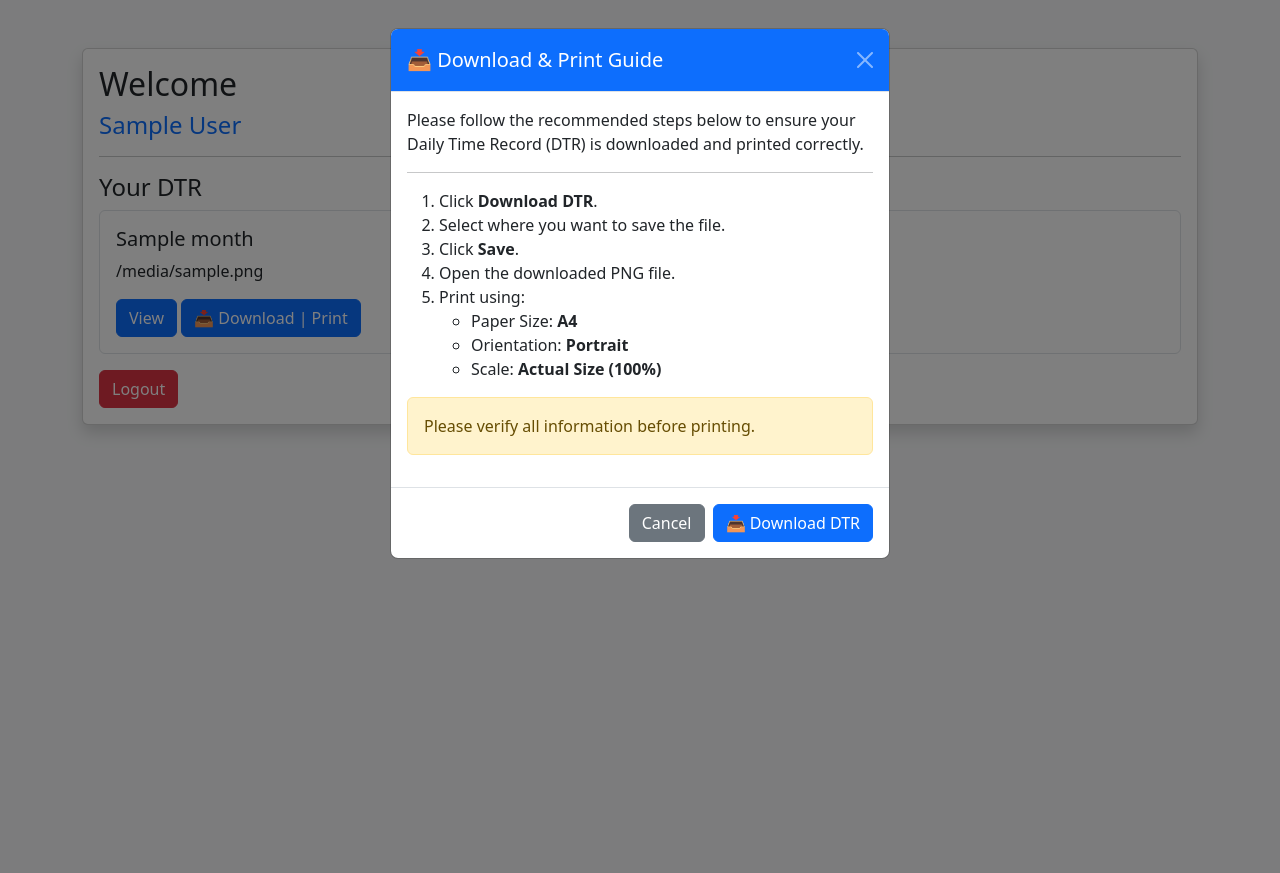
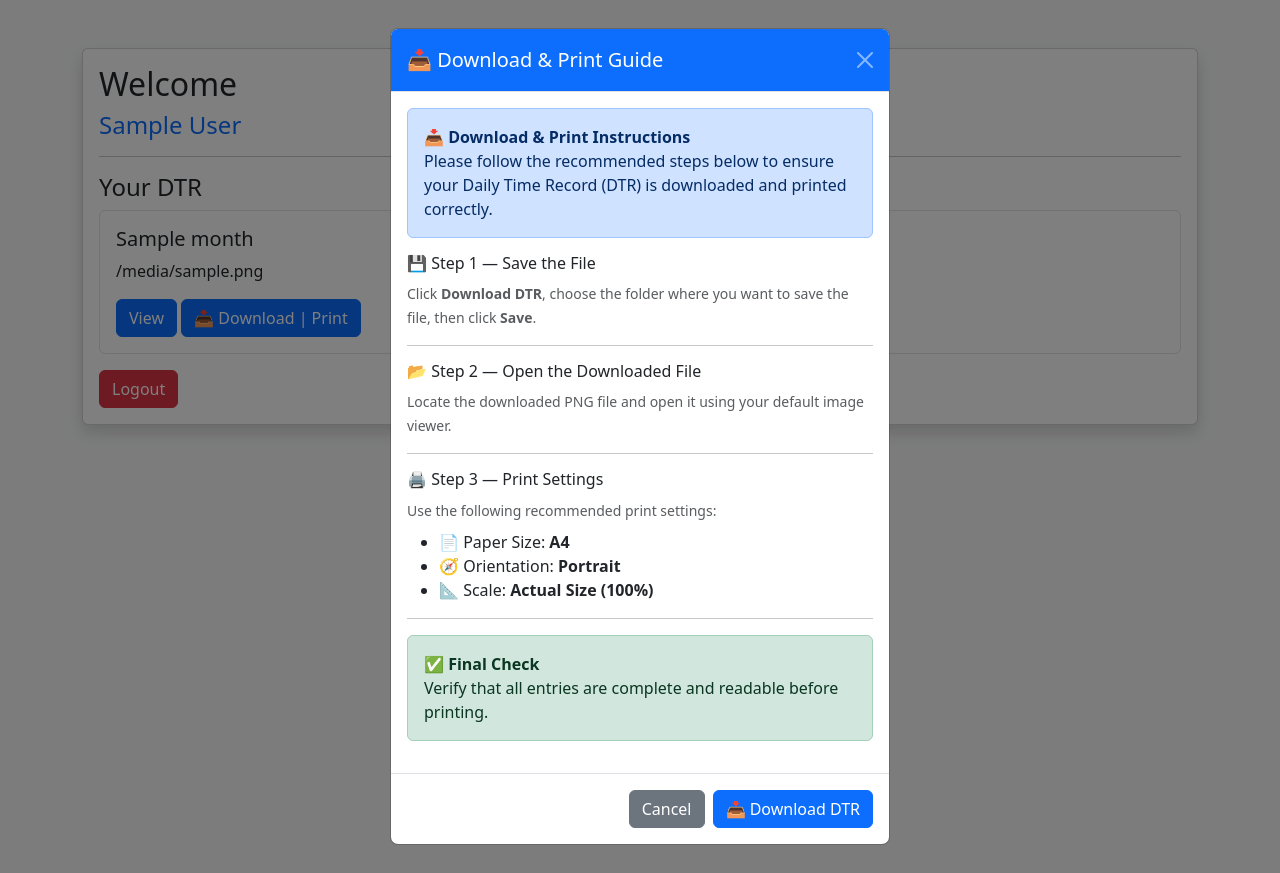
Before and after one commit to eytang23/TMENHS_DTR_PORTAL, a Flask app: page /dashboard in a window 1280 px wide, after a click on "📥 Download | Print". Run offline with Flask 3, Linux system fonts and the light colour scheme; the visitor is signed in with stand-in values (Sample User, id 1); a database or web service that is not in the repository returns one stand-in record (values such as "Sample title"); some libraries are stand-ins or nearby versions.

```diff
--- a/templates/dashboard.html
+++ b/templates/dashboard.html
@@ -112,41 +112,71 @@ Download & Print Guide Modal
 
             <div class="modal-body">
 
-                <p>Please follow the recommended steps below to ensure your Daily Time Record (DTR) is downloaded and printed correctly.</p>
+                <div class="alert alert-primary">
+
+                    <strong>📥 Download & Print Instructions</strong>
+
+                    <br>
+
+                    Please follow the recommended steps below to ensure your Daily Time Record (DTR) is downloaded and printed correctly.
+
+                </div>
+
+                <div class="mb-3">
+
+                    <h6>💾 Step 1 — Save the File</h6>
+
+                    <small class="text-muted">
+                        Click <strong>Download DTR</strong>, choose the folder where you want to save the file, then click <strong>Save</strong>.
+                    </small>
+
+                </div>
 
                 <hr>
 
-                <ol>
+                <div class="mb-3">
 
-                    <li>Click <strong>Download DTR</strong>.</li>
+                    <h6>📂 Step 2 — Open the Downloaded File</h6>
 
-                    <li>Select where you want to save the file.</li>
+                    <small class="text-muted">
+                        Locate the downloaded PNG file and open it using your default image viewer.
+                    </small>
 
-                    <li>Click <strong>Save</strong>.</li>
+                </div>
 
-                    <li>Open the downloaded PNG file.</li>
+                <hr>
 
-                    <li>
+                <div class="mb-3">
 
-                        Print using:
+                    <h6>🖨 Step 3 — Print Settings</h6>
 
-                        <ul>
+                    <small class="text-muted">
 
-                            <li>Paper Size: <strong>A4</strong></li>
+                        Use the following recommended print settings:
 
-                            <li>Orientation: <strong>Portrait</strong></li>
+                    </small>
 
-                            <li>Scale: <strong>Actual Size (100%)</strong></li>
+                    <ul class="mt-2">
 
-                        </ul>
+                        <li>📄 Paper Size: <strong>A4</strong></li>
 
-                    </li>
+                        <li>🧭 Orientation: <strong>Portrait</strong></li>
 
-                </ol>
+                        <li>📐 Scale: <strong>Actual Size (100%)</strong></li>
 
-                <div class="alert alert-warning">
+                    </ul>
 
-                    Please verify all information before printing.
+                </div>
+
+                <hr>
+
+                <div class="alert alert-success">
+
+                    ✅ <strong>Final Check</strong>
+
+                    <br>
+
+                    Verify that all entries are complete and readable before printing.
 
                 </div>
 
```
